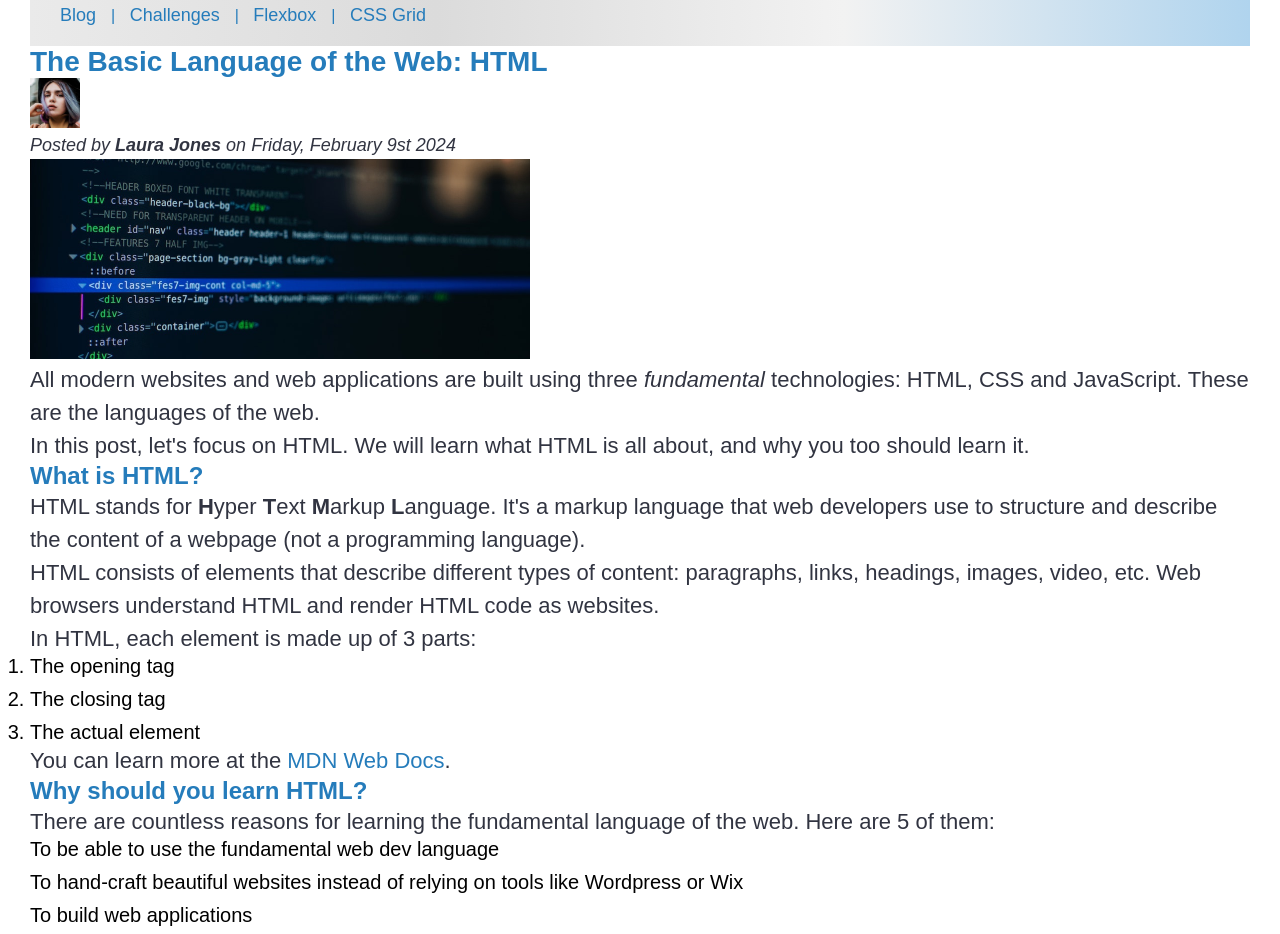
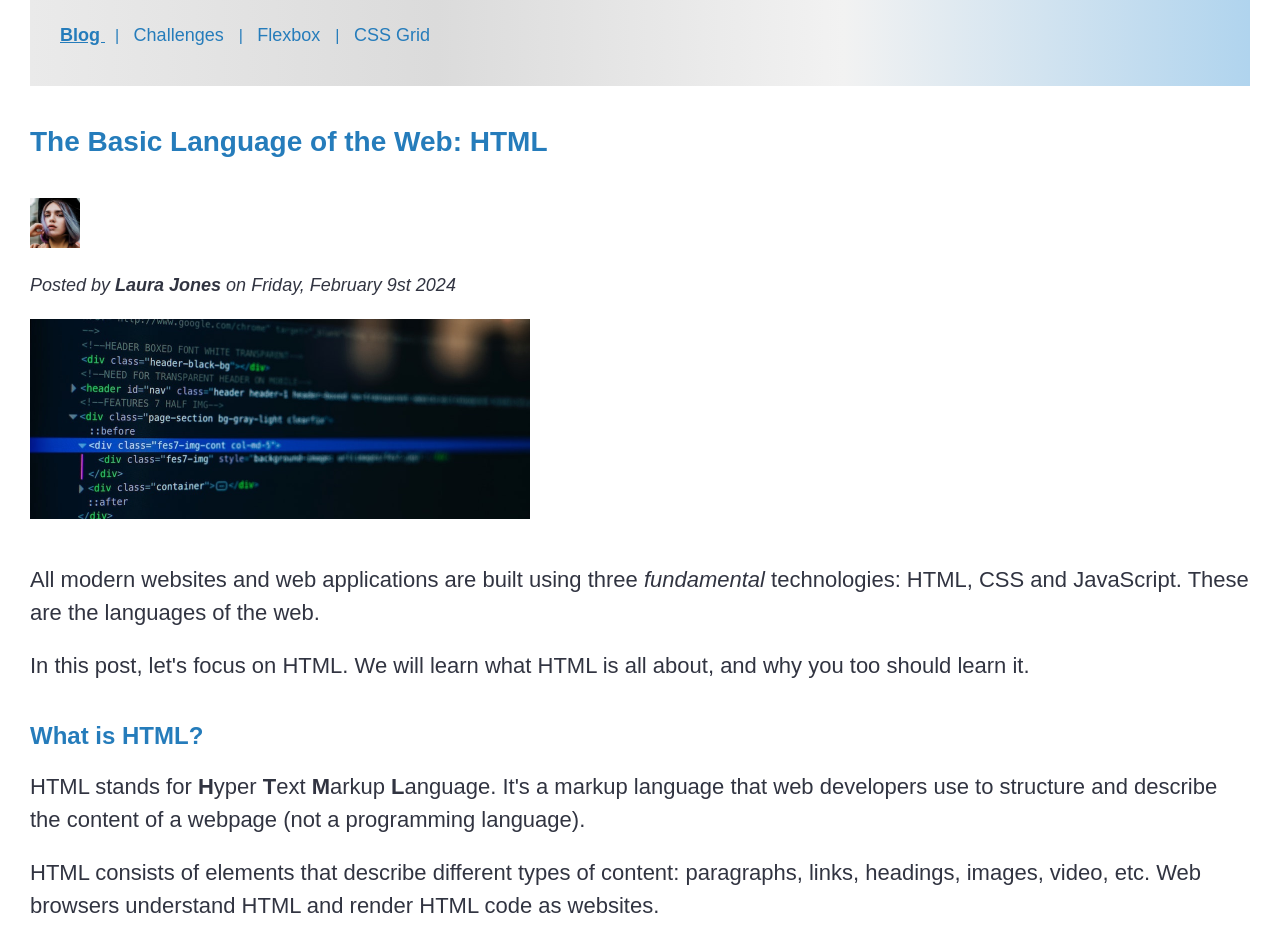
Before and after one commit to TetianaUMKA/html-css-course-udemy, a plain HTML site: page index.html in a window 1280 px wide. Shown: the part 86-1020 px from the top of the page. Drawn offline with Linux system fonts and the light colour scheme.

Commit message:
Update style.css

```diff
--- a/style.css
+++ b/style.css
@@ -16,8 +16,14 @@ h3 {
 }
 
 ul {
-  list-style: none;
+  list-style: square;
   padding-left: 0;
+}
+
+ul,
+ol {
+  margin-left: 40px;
+  margin-bottom: 20px;
 }
 
 li {
@@ -30,6 +36,7 @@ li:last-child {
 }
 
 p {
+  margin-bottom: 20px;
   color: #313441;
   font-size: 22px;
   line-height: 1.5;
@@ -50,14 +57,15 @@ a:visited {
 
 /* HEADER */
 header {
-  padding: 40px 20px 20px;
+  /* margin-bottom: 60px; */
+  padding: 40px 20px;
   background: linear-gradient(to left, #b0d4ee, #f2f2f2, #dbdbdb, #eaeaea);
 }
 
 h1 {
   font-size: 26px;
   text-transform: uppercase;
-  margin-bottom: 20px;
+  margin-bottom: 40px;
 }
 
 nav {
@@ -80,28 +88,47 @@ nav {
   color: #257cbb;
 }
 
-.nav-link:active {
+.nav-link-active {
   font-weight: bold;
   text-decoration: underline;
 }
 
 /* ARTICLE */
+article {
+  padding: 40px 0;
+}
+article p:last-child {
+  margin: 0;
+}
+
 h2 {
+  margin-bottom: 40px;
   font-size: 28px;
 }
 
+.author-img {
+  margin-bottom: 20px;
+}
+
 #author {
+  margin-bottom: 20px;
   font-size: 18px;
   font-style: italic;
 }
 
+.post-img {
+  margin-bottom: 40px;
+}
+
 h3 {
+  margin-top: 40px;
+  margin-bottom: 20px;
   font-size: 24px;
 }
 
 /* ASIDE */
 aside {
-  padding: 50px 0;
+  padding: 40px 0;
   border-top: 3px solid #257cbb;
   border-bottom: 3px solid #257cbb;
 }
@@ -123,6 +150,8 @@ h4 {
   font-size: 16px;
   letter-spacing: 0.4px;
   text-align: center;
+  margin: 0;
+  padding: 10px 0;
 }
 
 .back {
```
